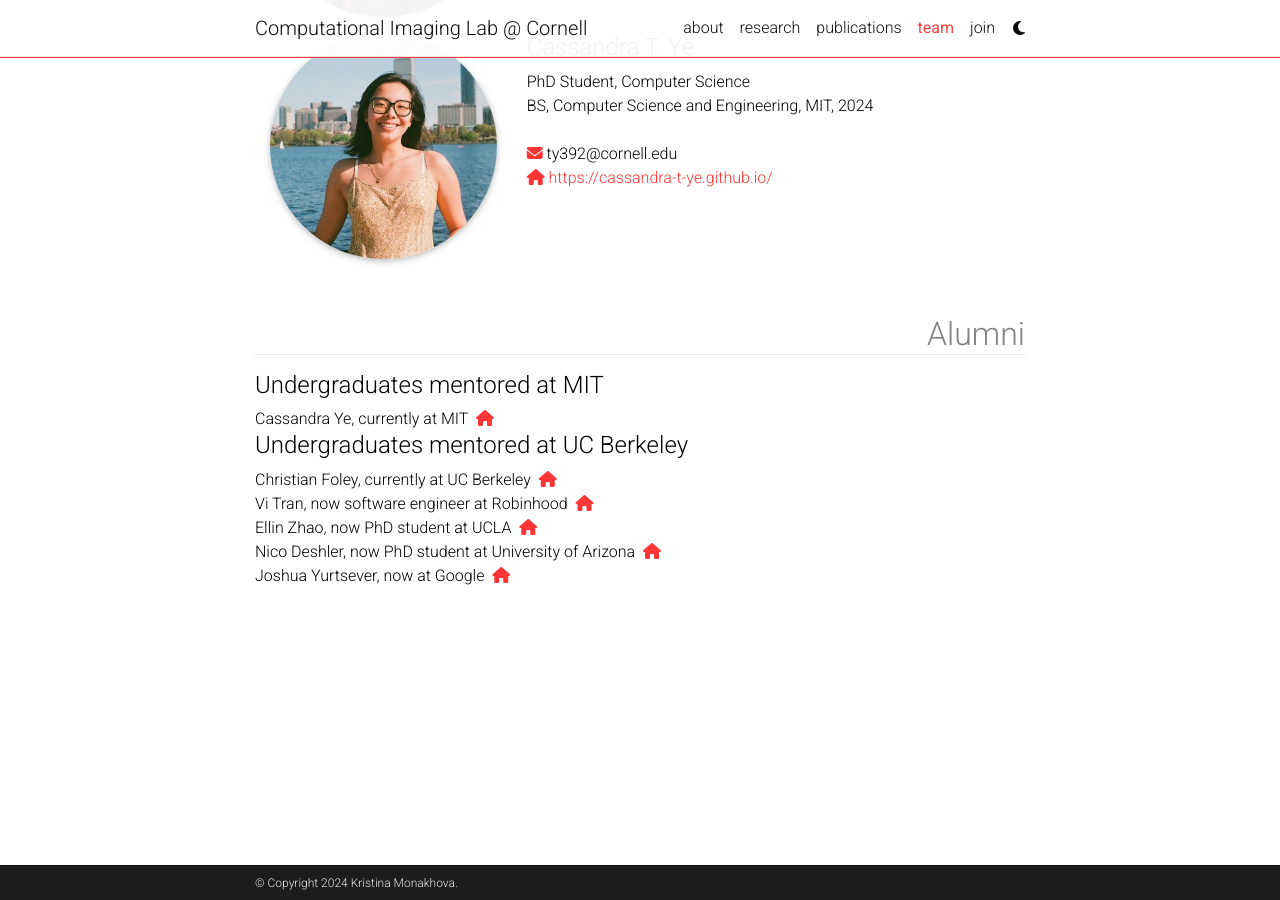
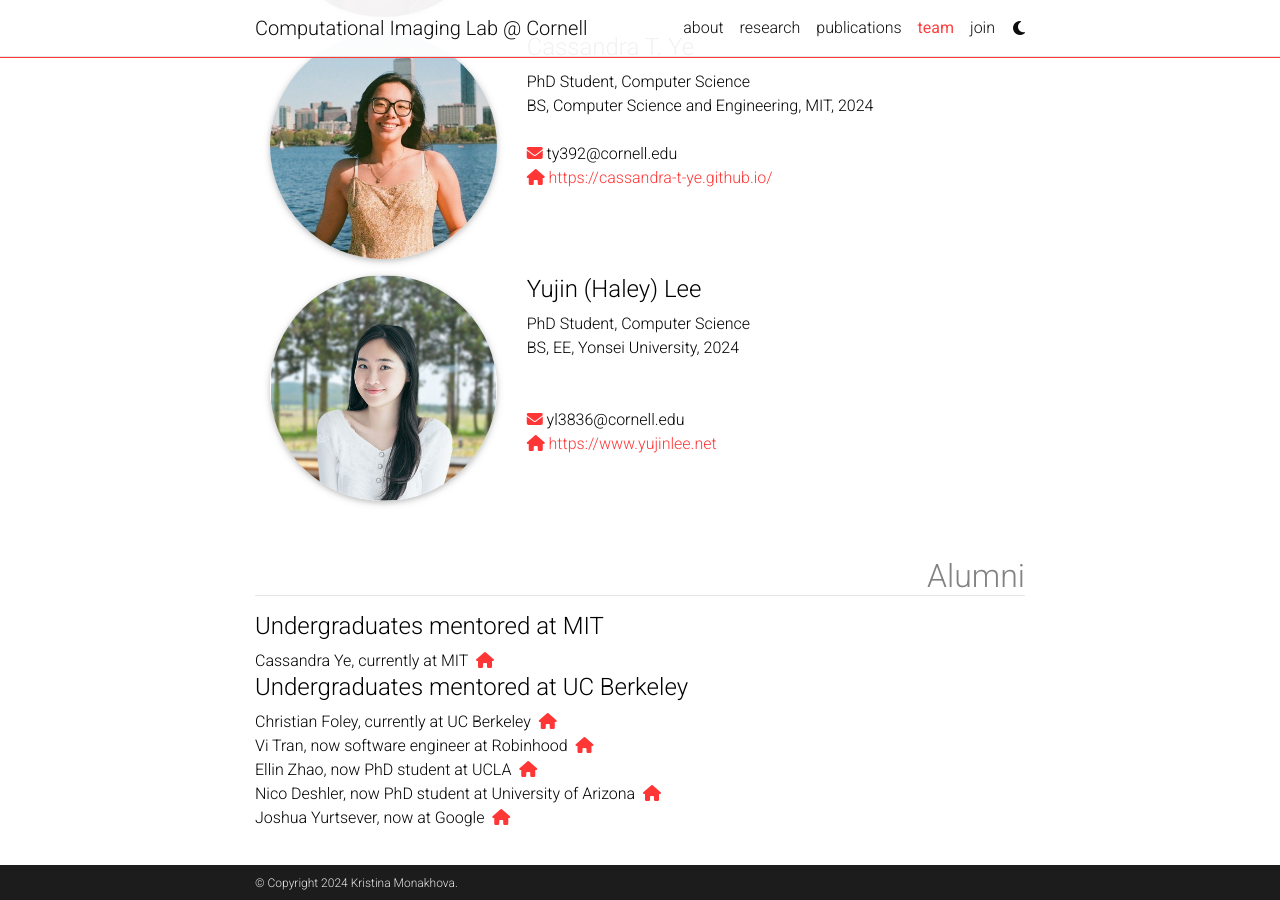
Before and after one commit to monakhova/monakhova.github.io, a Jekyll site: the page built from _pages/group.md, in a window 1280 px wide and 900 px high, scrolled down 750 px. Built offline with Jekyll 4.4.1, drawn with Linux system fonts in a browser that asks for light colours; full-size pictures stand in for the smaller copies a plugin makes; comment, search, counter and statistics services are not loaded; a style sheet for code colours, icons or effects is not loaded.

Commit message:
added Yujin

```diff
--- a/_data/team_members.yml
+++ b/_data/team_members.yml
@@ -29,15 +29,15 @@
   website: https://cassandra-t-ye.github.io/
   redirect: https://cassandra-t-ye.github.io/
 
-#- name: Yujin Lee
-#  img: assets/img/ylee.jpeg
-#  info: PhD Student, Computer Science <br>
-#        BS EE, Yonsei University, 2024 <br>
-#  email:
-#  category: PhD students
-#  importance: 1
-#  website: https://www.yujinlee.net
-#  redirect:  ../join
+- name: Yujin (Haley) Lee
+  img: assets/img/yujin_square.jpg
+  info: PhD Student, Computer Science <br>
+        BS, EE, Yonsei University, 2024 <br>
+  email: yl3836@cornell.edu
+  category: PhD students
+  importance: 1
+  website: https://www.yujinlee.net
+  redirect: https://www.yujinlee.net
 
 #- name: Hasindu Piyumantha
 #  img: assets/img/hasindu.jpeg
```
Also changed, not shown: assets/img/yujin_square.jpg (added).
